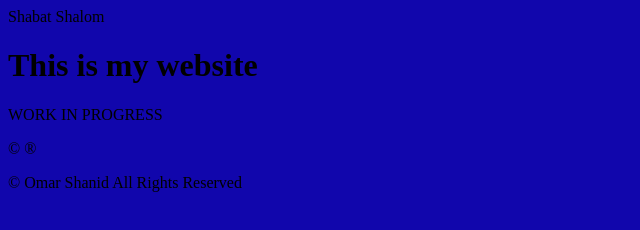
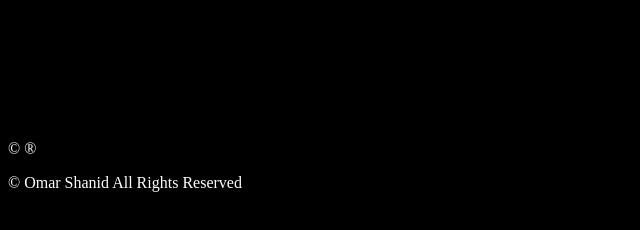
Before and after one commit to omarshanid/omarshanid.github.io, a plain HTML site: page index.html in a window 1280 px wide. Shown: the whole page, without its empty margins (0-640 px from the left). Drawn offline with Linux system fonts and the light colour scheme.

Commit message:
Update style.css

```diff
--- a/style.css
+++ b/style.css
@@ -1,9 +1,9 @@
 body {
-    background: hsl(244, 93%, 35%);
+    background: rgb(0, 0, 0);
 }
 
 p {
-    color: #000000;
+    color: hsl(0, 0%, 100%);
 }
 
 h1 {
```
